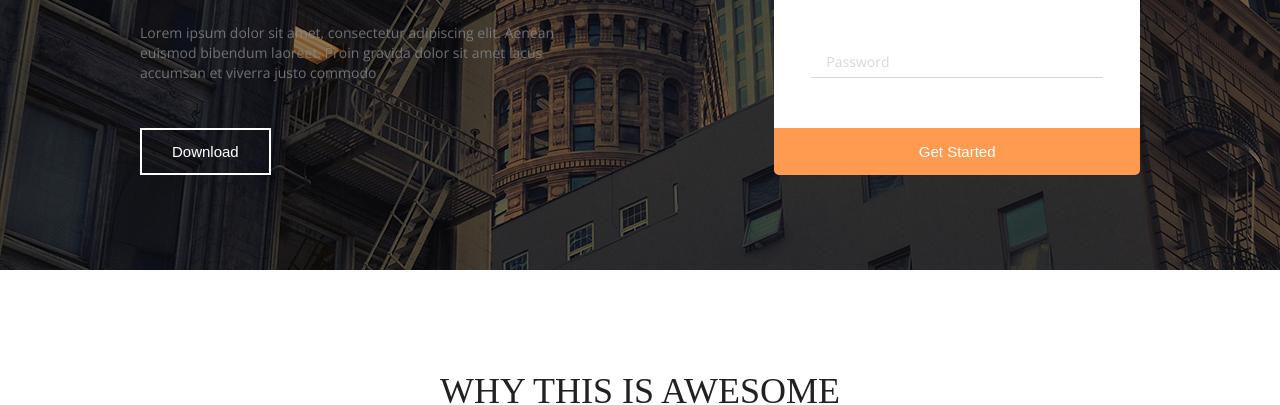
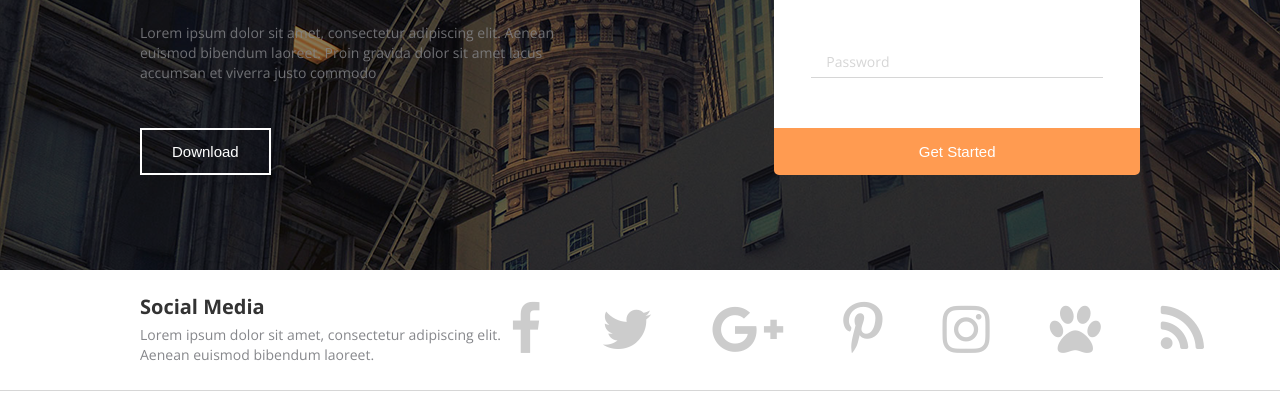
Before and after one commit to Romanov5000/project_one, a plain HTML site: page project_one/index.html in a window 1280 px wide. Shown: the part 400-805 px from the top of the page. Drawn offline with nearby package versions, Linux system fonts and the light colour scheme; a web font is replaced by a local one.

Commit message:
секция с соц сетями

```diff
--- a/project_one/css/style.css
+++ b/project_one/css/style.css
@@ -175,6 +175,33 @@ input:focus {
     text-transform: uppercase;
 }
 
+/* div social_media  */
+
+.social_media{
+    padding: 25px 140px;
+    border-bottom: 1px solid #d6d6d6;
+}
+.social_logo .scale a{
+    color: #cccccc;
+
+}
+.social_logo .scale{
+    margin-right: 60px;
+    font-size: 55px;
+}
+.social_logo .scale:last-child{
+    margin-right: 0px;
+}
+.social_media_text{
+    width: 370px;
+}
+.social_media .blocks .social_media_block_left .title {
+    color: #333333;
+    margin-bottom: 6px;
+}
+.social_media .blocks{
+    align-items: center;
+}
 
 /* section awesome  */
 
--- a/project_one/index.html
+++ b/project_one/index.html
@@ -6,6 +6,8 @@
     <title>Reshenie</title>
     <link href="https://fonts.googleapis.com/css?family=Open+Sans:300,300i,400,400i,600,600i,700,700i,800,800i&display=swap&subset=cyrillic,latin-ext" rel="stylesheet">
     <link href="https://fonts.googleapis.com/css?family=Merriweather:900&display=swap" rel="stylesheet">
+    <link rel="stylesheet" href="https://maxcdn.bootstrapcdn.com/font-awesome/4.5.0/css/font-awesome.min.css">
+
 
 
     <link rel="stylesheet" href="./css/style.css">
@@ -28,7 +30,7 @@
                             </div>
                         </li>
                         <li> <div class="scale">
-                                <a href="#"><p>Pricing </p></a>
+                                <a href="#pricing"> <p> Pricing </p></a>
                             </div>
                         </li>
                         <li><div class="scale">
@@ -36,7 +38,7 @@
                             </div>
                         </li>
                         <li><div class="scale">
-                            <a href="#"><p>Contact </p></a>
+                            <a href="#contact"><p>Contact </p></a>
                             </div>
                         </li>
                     </ul>
@@ -87,7 +89,46 @@
 
                 </div>
             </div>
+
         </section>
+        <div class="social_media">
+            <div class="blocks">
+                <div class="social_media_block_left">
+                    <p class="title">
+                        Social Media
+                    </p>
+                    <p class="social_media_text">
+                        Lorem ipsum dolor sit amet, consectetur adipiscing elit.
+                        Aenean euismod bibendum laoreet.
+                    </p>
+                </div>
+                <div class="social_logo">
+                    <div class="blocks">
+                    <div class="scale">
+                        <a href="#" class="fa fa-facebook" aria-hidden="true"></a>
+                    </div>
+                    <div class="scale">
+                        <a href="#" class="fa fa-twitter" aria-hidden="true"></a>
+                    </div>
+                    <div class="scale">
+                        <a href="#" class="fa fa-google-plus" aria-hidden="true"></a>
+                    </div>
+                    <div class="scale">
+                        <a href="#" class="fa fa-pinterest-p" aria-hidden="true"></a>
+                    </div>
+                    <div class="scale">
+                        <a href="#" class="fa fa-instagram" aria-hidden="true"></a>
+                    </div>
+                    <div class="scale">
+                        <a href="#" class="fa fa-paw" aria-hidden="true"></a>
+                    </div>
+                    <div class="scale">
+                        <a href="#" class="fa fa-rss" aria-hidden="true"></a>
+                    </div>
+                    </div>
+                </div>
+            </div>
+        </div>
         <section>
             <div class="section_header">
 
@@ -135,7 +176,7 @@
                 </div>
             </div>
         </section>
-        <section class="block_pricing_options">
+        <section class="block_pricing_options" id="pricing">
             <div class="section_header">
                  <h2>
                     pricing options
@@ -291,7 +332,7 @@
                 <a href="#" class="btn">Download</a>
             </div>
         </section>
-        <section class="contact_us">
+        <section class="contact_us" id="contact">
             <div class="section_header">
 
                 <h2>
```
